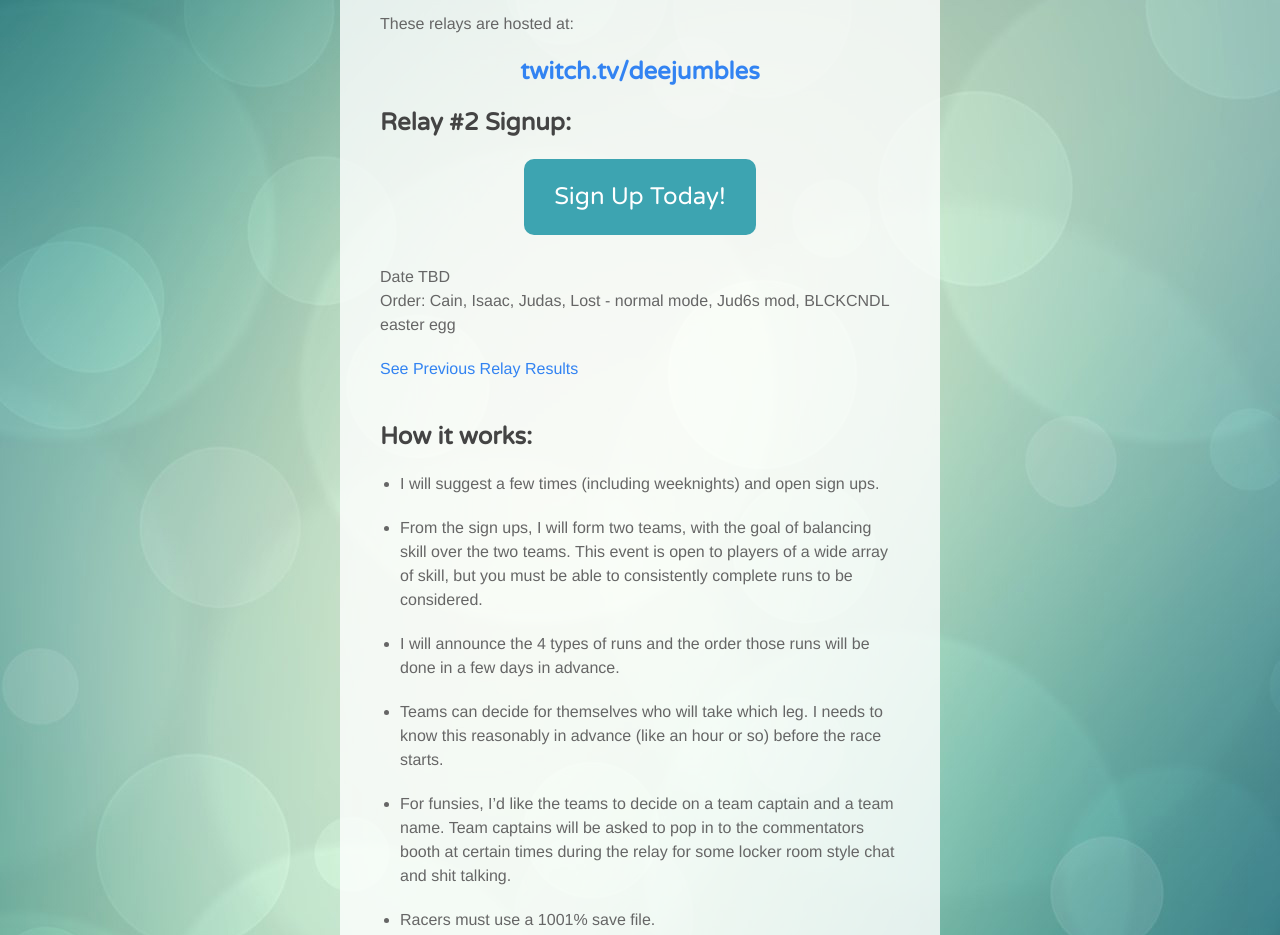
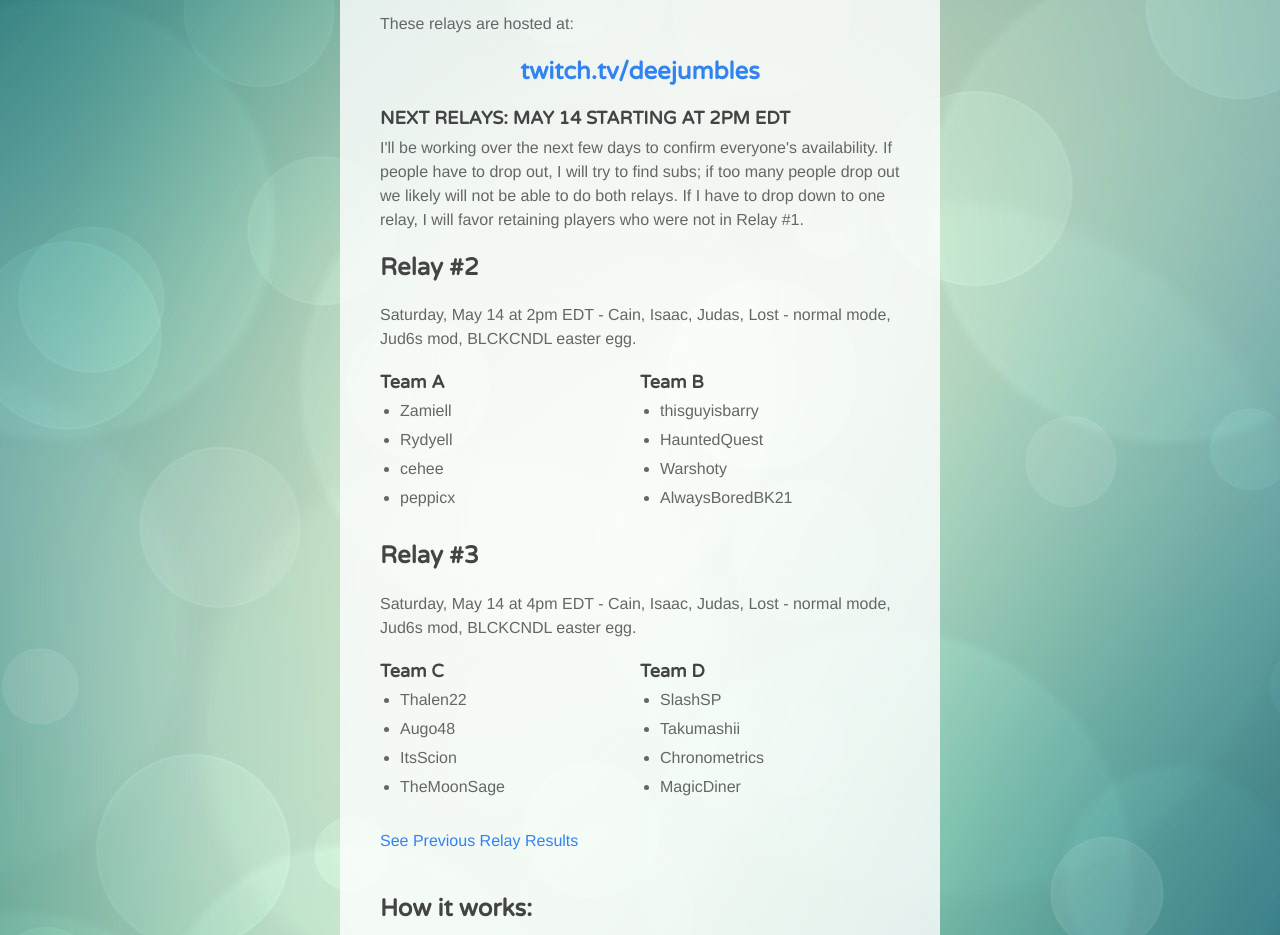
Before and after one commit to cranderveldt/deejumbles, a website: page rod/index.html in a window 1280 px wide. Shown: the part 720-1655 px from the top of the page. Drawn offline with Linux system fonts and the light colour scheme.

Commit message:
relay update

```diff
--- a/rod/index.html
+++ b/rod/index.html
@@ -34,37 +34,67 @@
     </div> -->
 
 
-    <h3 class="h3">Relay #2 Signup:</h3>
+    <!-- <h3 class="h3">Relay #2 Signup:</h3>
 
     <div class="signup-container">
       <a href="https://goo.gl/cBdooZ" class="signup-button">Sign Up Today!</a>
     </div>
 
-    <p>Date TBD<br>
-    Order: Cain, Isaac, Judas, Lost - normal mode, Jud6s mod, BLCKCNDL easter egg
-    </p>
+     -->
 
-    <!-- <div class="flex-row-all">
+    <h3 class="h4">NEXT RELAYS: MAY 14 STARTING AT 2PM EDT</h3>
+
+    <p>I'll be working over the next few days to confirm everyone's availability. If people have to drop out, I will try to find subs; if too many people drop out we likely will not be able to do both relays. If I have to drop down to one relay, I will favor retaining players who were not in Relay #1.  </p>
+
+    <h3 class="h3">Relay #2</h3>
+    <p>Saturday, May 14 at 2pm EDT - Cain, Isaac, Judas, Lost - normal mode, Jud6s mod, BLCKCNDL easter egg. </p>
+
+    <div class="flex-row-all">
       <div class="flex-col-6">
-        <h4 class="h4">Pepp In Our Step</h4>
+        <h4 class="h4">Team A</h4>
         <ul class="compact">
-          <li>Thalen22</li>
+          <li>Zamiell</li>
+          <li>Rydyell</li>
+          <li>cehee</li>
           <li>peppicx</li>
-          <li>SlashSP</li>
-          <li>tODDlife</li>
         </ul>
       </div>
 
       <div class="flex-col-6">
-        <h4 class="h4">The D4</h4>
+        <h4 class="h4">Team B</h4>
         <ul class="compact">
-          <li>Ou_j</li>
-          <li>rydyell</li>
-          <li>Alwaysboredbk21</li>
-          <li>_910dan</li>
+          <li>thisguyisbarry</li>
+          <li>HauntedQuest</li>
+          <li>Warshoty</li>
+          <li>AlwaysBoredBK21</li>
         </ul>
       </div>
-    </div> -->
+    </div>
+
+    <h3 class="h3">Relay #3</h3>
+    <p>Saturday, May 14 at 4pm EDT - Cain, Isaac, Judas, Lost - normal mode, Jud6s mod, BLCKCNDL easter egg.</p>
+
+    <div class="flex-row-all">
+      <div class="flex-col-6">
+        <h4 class="h4">Team C</h4>
+        <ul class="compact">
+          <li>Thalen22</li>
+          <li>Augo48</li>
+          <li>ItsScion</li>
+          <li>TheMoonSage</li>
+        </ul>
+      </div>
+
+      <div class="flex-col-6">
+        <h4 class="h4">Team D</h4>
+        <ul class="compact">
+          <li>SlashSP</li>
+          <li>Takumashii</li>
+          <li>Chronometrics</li>
+          <li>MagicDiner</li>
+        </ul>
+      </div>
+    </div>
 
     <div class="b-space-40">
       <a href="/rod/results.html">See Previous Relay Results</a>
```
